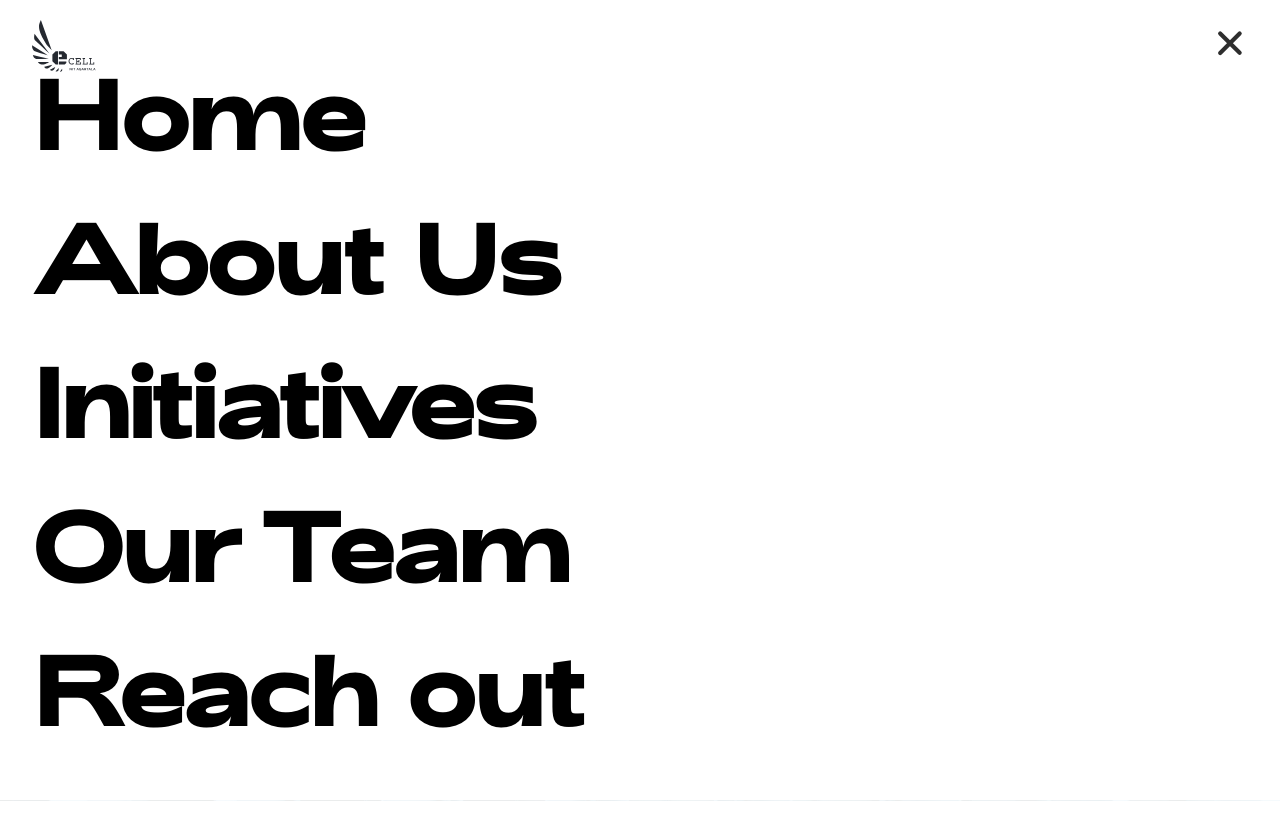
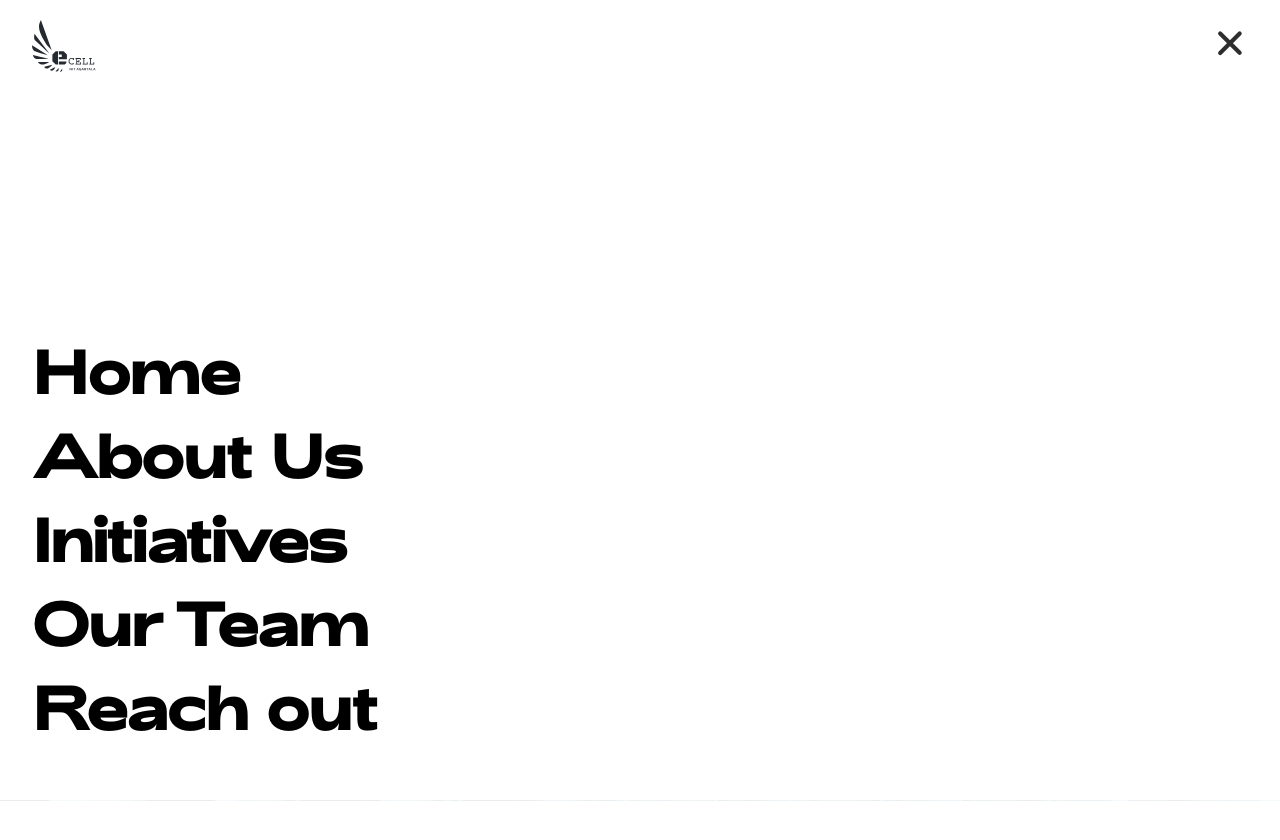
Before and after one commit to Envoy-VC/ecell-website-old, a Next.js app: page / in a window 1280 px wide. Both pictures are taken after a click on the button 1232 px from the left and 46 px from the top of the page. Shown: the top 840 px of the page. Built offline with nearby package versions, Linux system fonts and the light colour scheme.

Commit message:
decrease menu links size

```diff
--- a/src/components/menu/index.tsx
+++ b/src/components/menu/index.tsx
@@ -71,12 +71,12 @@ const FloatingMenu = () => {
 			custom={1000}
 		>
 			<div className='flex h-full flex-col justify-end p-8 py-16'>
-				<div className='flex flex-col gap-12'>
+				<div className='flex flex-col gap-6'>
 					{links.map((link, index) => (
 						<motion.div
 							onClick={() => handleLinkClick(link.href)}
 							key={index}
-							className='animateUnderline w-fit cursor-pointer font-adieuRegular text-4xl font-semibold transition-all duration-300 ease-in-out hover:text-5xl hover:text-primary sm:text-8xl sm:hover:text-9xl'
+							className='animateUnderline w-fit cursor-pointer font-adieuRegular text-4xl font-semibold transition-all duration-300 ease-in-out hover:text-5xl hover:text-primary sm:text-6xl sm:hover:text-7xl'
 							variants={MenuItemVariants(index)}
 							initial={false}
 							animate={open ? 'visible' : 'hidden'}
```
